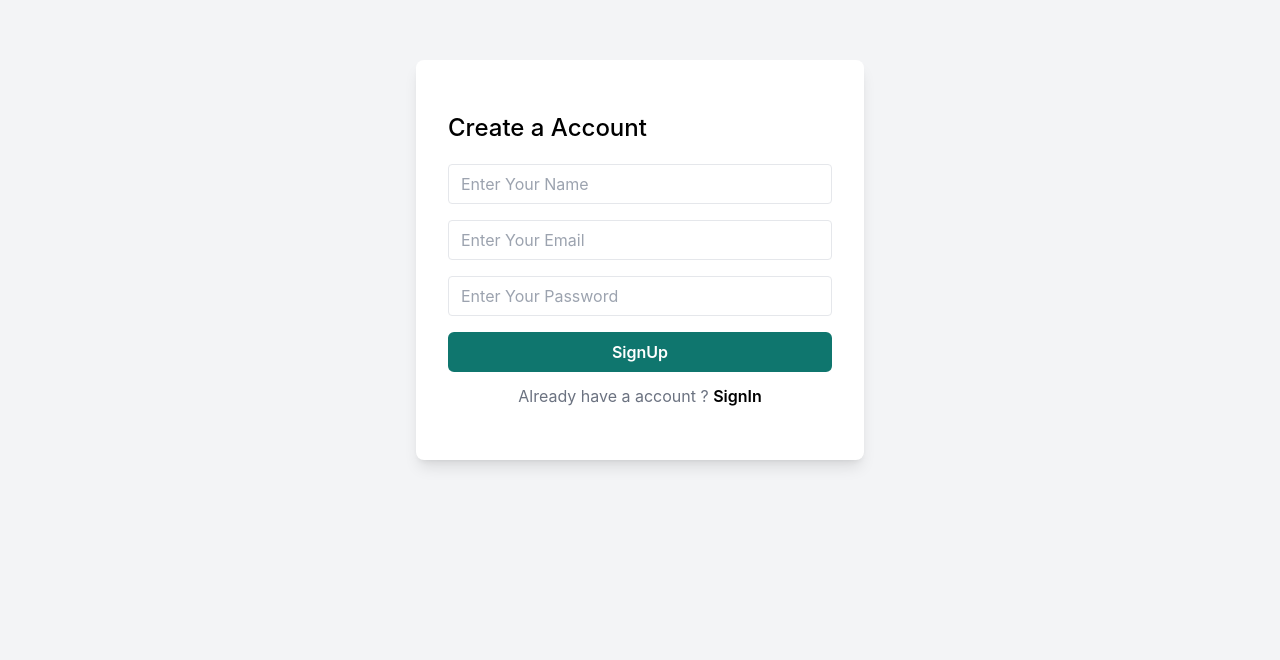
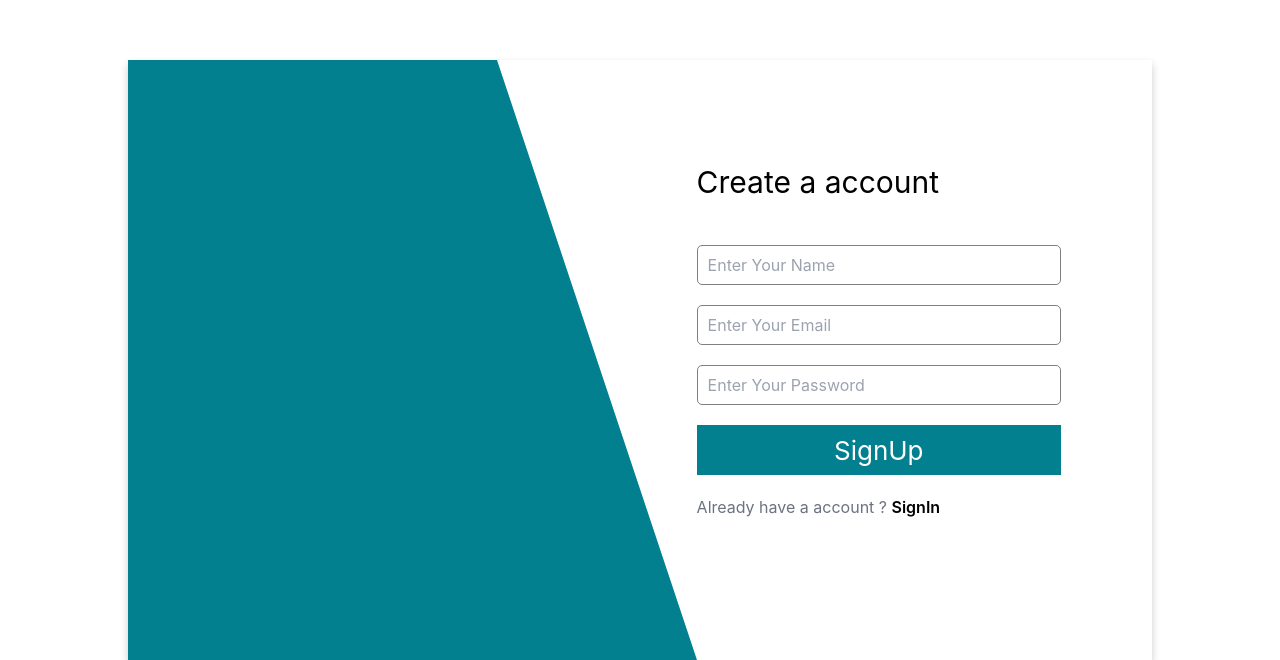
Before and after one commit to MasudRana15924/MicroTaskBidz-Frontend, a React (Create React App) app: page /user-signup in a window 1280 px wide. Shown: the part 140-800 px from the top of the page. Built offline with nearby package versions, Linux system fonts and the light colour scheme.

Commit message:
signup pages done

```diff
--- a/src/pages/user/User.css
+++ b/src/pages/user/User.css
@@ -1,68 +1,53 @@
-.login-container {
-    display: flex;
-    justify-content: center;
-    align-items: center;
-    height: 100vh;
-  }
+.signup-form-section {
+  margin: auto;
+  margin-top: 200px;
+  display: flex;
+  height: 600px;
+  width: 80%;
+  background-color: red;
+  box-shadow: 0 4px 8px 0 rgba(0, 0, 0, 0.2);
+  transition: 0.3s;
 
-  .login-form {
-    display: flex;
-    flex-direction: column;
-    align-items: center;
-    padding: 20px;
-    background-color: #f2f2f2;
-    border-radius: 10px;
-  }
+}
 
-  h2 {
-    margin-top: 0;
-  }
+.signupForm-img {
+  width: calc(50%+50px);
+  height: 100%;
+  width: 60%;
+  background-color: #028090;
+  border-right: 200px solid white;
+  border-bottom: 600px solid transparent;
+}
 
-  label {
-    margin-top: 10px;
-  }
+.signup-form-right-section {
+  height: 100%;
+  width: 50%;
+  background-color: white;
+}
 
-  input {
-    width: 100%;
-    padding: 10px;
-    margin-top: 5px;
-    border: none;
-    border-radius: 5px;
-  }
+.signup-form {
+  width: 100%;
+  margin-top: 100px;
+}
+.signup-form h2{
+  text-align: start;
+  font-size: 30px;
+  font-weight: 400;
+}
+.signup-form input {
+  margin-top: 20px;
+  width: 80%;
+  height: 40px;
+  border: 1px solid gray;
+  border-radius: 5px;
+  padding: 10px;
+}
 
-  .checkbox-container {
-    display: flex;
-    align-items: center;
-    margin-top: 10px;
-  }
-
-  .forgot-password-container {
-    margin-top: 10px;
-    text-align: center;
-  }
-
-  a {
-    color: #4CAF50;
-    text-decoration: none;
-  }
-
-  button {
-    width: 100%;
-    margin-top: 10px;
-    padding: 10px;
-    border: none;
-    border-radius: 5px;
-    background-color: #4CAF50;
-    color: white;
-    cursor: pointer;
-  }
-
-  @media screen and (min-width: 600px) {
-    .login-container {
-      height: auto;
-    }
-
-    .login-form {
-      width: 400px;
-    }
-  }
+.signupBtn {
+  margin-top: 20px;
+  width: 80%;
+  height: 50px;
+  background-color: #028090;
+  color: white;
+  font-size: 26px;
+}
--- a/src/pages/user/UserSignup.js
+++ b/src/pages/user/UserSignup.js
@@ -1,6 +1,8 @@
 import React, { useState } from 'react';
 import { Link } from 'react-router-dom';
 import { useDispatch } from 'react-redux';
+import img from '../../images/Rectangle.jpg'
+import './User.css'
 
 const UserSignup = () => {
   const dispatch = useDispatch();
@@ -26,13 +28,62 @@ const UserSignup = () => {
     });
   };
   return (
-    <div class="flex flex-col items-center justify-center min-h-screen bg-gray-100">
-      <div class="w-full max-w-md">
-        <div class="bg-white rounded-lg shadow-lg p-8">
-          <h2 class="mt-5 mb-5 text-2xl font-medium mb-4 text-start">Create a Account </h2>
-          <form onSubmit={registerSubmit}>
-            <div class="mb-4">
-              <input class="border border-gray-200 w-full h-10 rounded p-3" type="text" id="username"
+    // <div class="flex  ">
+    //   <div class="flex-initial w-50">
+    //     <img src={img} alt="" className="signupImg"/>
+
+    //   </div>
+    //   <div class="flex-initial w-full">
+    //     <div class="bg-white rounded-lg shadow-lg p-8">
+    //       <h2 class="mt-5 mb-5 text-2xl font-medium mb-4 text-start">Create a Account </h2>
+    //       <form onSubmit={registerSubmit}>
+    //         <div class="mb-4">
+    //           <input class="border border-gray-200 w-full h-10 rounded p-3" type="text" id="username"
+    //             name="name"
+    //             value={name}
+    //             onChange={registerDataChange}
+    //             placeholder="Enter Your Name"
+    //             required
+    //           />
+    //         </div>
+    //         <div class="mb-4">
+    //           <input class="border border-gray-200 w-full h-10 rounded p-3" type="text" id="useremail"
+    //             name="email"
+    //             value={email}
+    //             onChange={registerDataChange}
+    //             placeholder="Enter Your Email"
+    //             required
+    //           />
+    //         </div>
+    //         <div class="mb-4">
+
+    //           <input class="border border-gray-200 w-full h-10 rounded p-3" type="password" id="userpassword"
+    //             name="password"
+    //             value={name}
+    //             onChange={registerDataChange}
+    //             placeholder="Enter Your Password"
+    //             required
+    //           />
+    //         </div>
+    //         <button class="border-2 border-teal-700 bg-teal-700 text-white py-1 w-full rounded-md  font-semibold h-10 bg-teal-700" type="submit">SignUp</button>
+    //         <div class="mt-3 mb-5 text-center">
+    //           <Link to="/user-signin" class="text-black"><span class="text-gray-500">Already have a account ? </span> <span class="text-black-900 font-semibold"> SignIn </span></Link>
+    //         </div>
+    //       </form>
+    //     </div>
+    //   </div>
+
+    // </div>
+    <div className="signup-form-section">
+      <div className="signupForm-img">
+
+      </div>
+      <div className="signup-form-right-section">
+
+        <form class="signup-form">
+          <h2>Create a account </h2>
+          <div class="mt-5">
+            <input class="" type="text" id="username"
               name="name"
               value={name}
               onChange={registerDataChange}
@@ -40,8 +91,8 @@ const UserSignup = () => {
               required
             />
           </div>
-            <div class="mb-4">
-              <input class="border border-gray-200 w-full h-10 rounded p-3" type="text" id="useremail"
+          <div>
+            <input class="" type="text" id="useremail"
               name="email"
               value={email}
               onChange={registerDataChange}
@@ -49,9 +100,9 @@ const UserSignup = () => {
               required
             />
           </div>
-            <div class="mb-4">
+          <div>
 
-              <input class="border border-gray-200 w-full h-10 rounded p-3" type="password" id="userpassword"
+            <input class="" type="password" id="userpassword"
               name="password"
               value={name}
               onChange={registerDataChange}
@@ -59,12 +110,11 @@ const UserSignup = () => {
               required
             />
           </div>
-            <button class="border-2 border-teal-700 bg-teal-700 text-white py-1 w-full rounded-md  font-semibold h-10 bg-teal-700" type="submit">SignUp</button>
-            <div class="mt-3 mb-5 text-center">
+          <button class="signupBtn" type="submit">SignUp</button>
+          <div class="mt-5">
             <Link to="/user-signin" class="text-black"><span class="text-gray-500">Already have a account ? </span> <span class="text-black-900 font-semibold"> SignIn </span></Link>
           </div>
         </form>
-        </div>
       </div>
 
     </div>
```
Also changed, not shown: src/images/Rectangle.jpg (added). Lines whose indentation alone changed are shown as unchanged.
